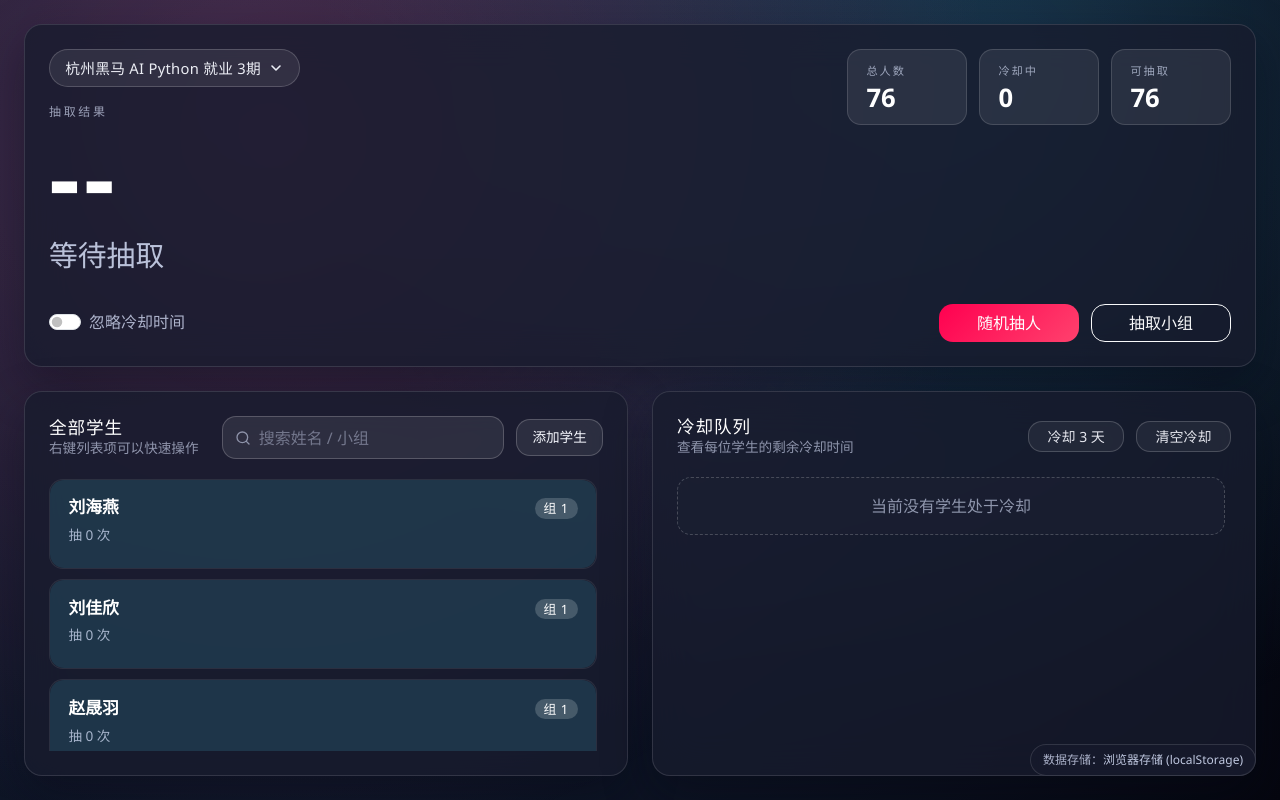
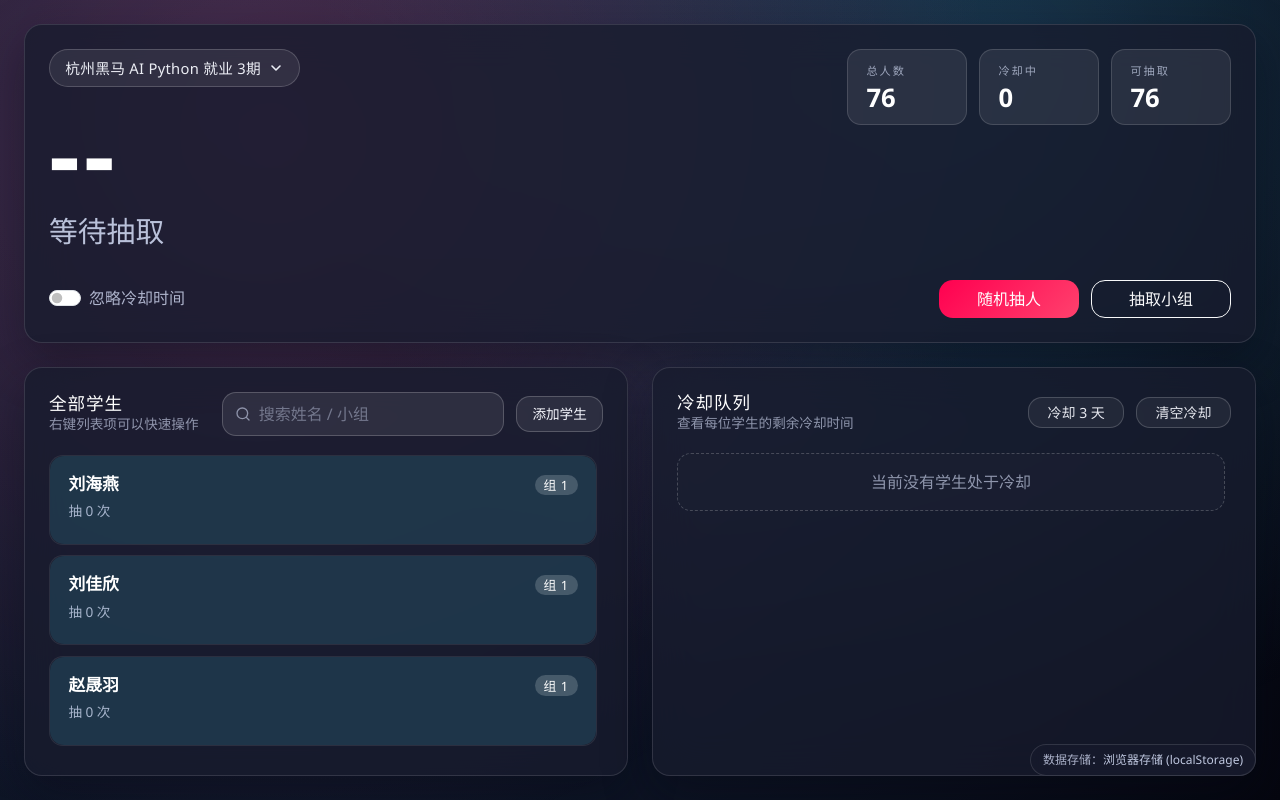
Before and after one commit to KARPED1EM/PickMe, a FastAPI app: page / in a window 1280 px wide. Run offline with FastAPI, Linux system fonts and the light colour scheme; parts of the project's set-up code (start-up, migrations or seed data) failed here and were passed over; some libraries are stand-ins or nearby versions.

Commit message:
style(ui): remove unnecessary result label from index.html

```diff
--- a/app/templates/index.html
+++ b/app/templates/index.html
@@ -24,7 +24,6 @@
                         </span>
                     </button>
                 </div>
-                <span class="result-label">&#x62BD;&#x53D6;&#x7ED3;&#x679C;</span>
                 <div id="result-name" class="result-name">--</div>
                 <div id="result-note" class="result-note">&#x7B49;&#x5F85;&#x62BD;&#x53D6;...</div>
             </div>
```
